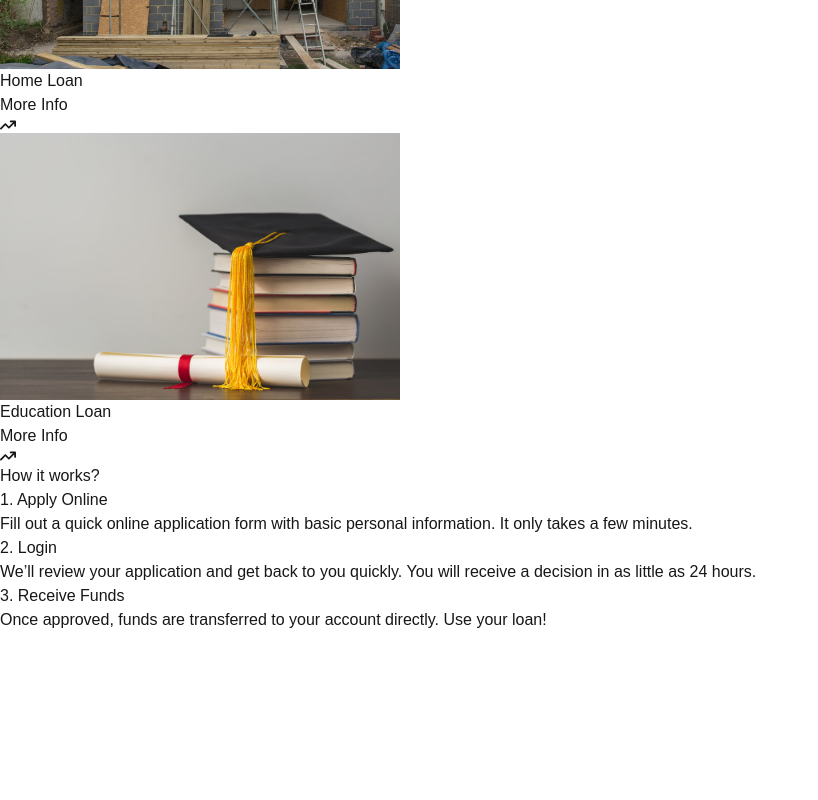
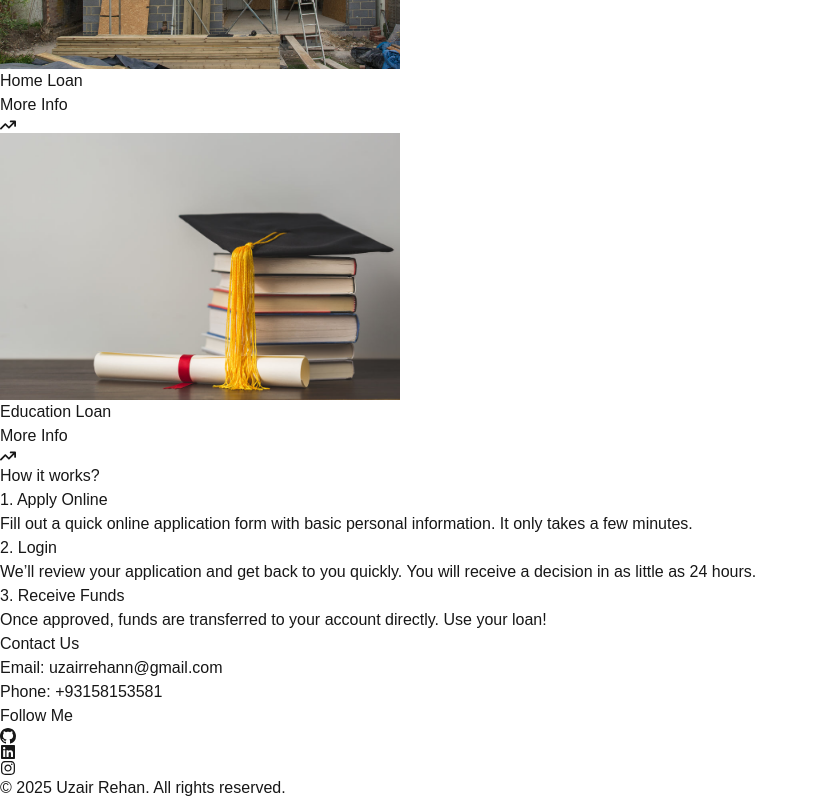
Before and after one commit to uzairrehan/islamic-qarz, a Next.js app in the folder client/: page / in a window 1280 px wide. Shown: the part 1212-2012 px from the top of the page, without its empty margins (0-818 px from the left). Before the commit the page ends 1844 px from the top, so only its background shows below. Built offline with nearby package versions, Linux system fonts and the light colour scheme.

Commit message:
footer completed

```diff
--- a/client/src/app/page.tsx
+++ b/client/src/app/page.tsx
@@ -2,6 +2,7 @@ import Navbar from "@/components/Navbar";
 import Hero from "@/components/Hero";
 import AllCards from "@/components/AllCards";
 import HowWorks from "@/components/HowWorks";
+import Footer from "@/components/Footer";
 
 export default function Home() {
   return (
@@ -10,6 +11,7 @@ export default function Home() {
       <Hero />
       <AllCards/>
       <HowWorks/>
+      <Footer/>
     </>
   );
 }
--- /dev/null
+++ b/client/src/components/Footer.tsx
@@ -0,0 +1,45 @@
+import Link from 'next/link';
+import React from 'react';
+import { BsGithub } from 'react-icons/bs';
+import { FaLinkedin, FaInstagram } from 'react-icons/fa';
+
+function Footer() {
+  return (
+    <footer className="border-t-2 bg-[#000c1b] text-white py-8 mt-28">
+      <div className="max-w-screen-xl mx-auto px-4">
+        <div className="flex flex-col sm:flex-row justify-between gap-8  ">
+          {/* Contact Section */}
+          <div className="flex-1">
+            <h3 className="text-lg font-semibold mb-4">Contact Us</h3>
+            <a className="text-sm mb-2" href='mailto:uzairrehann@gmail.com' >Email: uzairrehann@gmail.com</a>
+            <br />
+            <a className="text-sm" href='tel:+93158153581'>Phone: +93158153581</a>
+          </div>
+
+          {/* Social Media Section */}
+          <div className="flex-1">
+            <h3 className="text-lg font-semibold mb-4">Follow Me</h3>
+            <div className="flex space-x-4">
+              <Link href="https://github.com/uzairrehan" target='_blank' className="text-xl hover:text-gray-400">
+                <BsGithub />
+              </Link>
+              <Link href="https://linkedin.com/in/uzairrehan" target='_blank' className="text-xl hover:text-gray-400">
+                <FaLinkedin />
+              </Link>
+              <Link href="https://instagram.com/uzairrehann" target='_blank' className="text-xl hover:text-gray-400">
+                <FaInstagram />
+              </Link>
+            </div>
+          </div>
+        </div>
+
+        {/* Copyright */}
+        <div className="mt-8 text-center text-sm text-gray-400">
+          <p>&copy; 2025 Uzair Rehan. All rights reserved.</p>
+        </div>
+      </div>
+    </footer>
+  );
+}
+
+export default Footer;
--- a/client/src/components/HowWorks.tsx
+++ b/client/src/components/HowWorks.tsx
@@ -8,7 +8,7 @@ function HowWorks() {
             </h1>
 
             <ol className='p-4 flex w-full justify-center items-center gap-5 flex-wrap'>
-                <li className='flex flex-col items-center justify-center mb-6 border-2 rounded-lg h-44 w-[500px] p-6'>
+                <li className='flex flex-col items-center justify-center mb-6 border-2 rounded-lg h-44 w-[500px] p-6 bg-[#000c1b]' >
                     <h3 className='text-xl font-semibold mb-2  text-left w-full '>
                         1. Apply Online
                     </h3>
@@ -16,7 +16,7 @@ function HowWorks() {
                         Fill out a quick online application form with basic personal information. It only takes a few minutes.
                     </p>
                 </li>
-                <li className='flex flex-col items-center justify-center mb-6 border-2 rounded-lg h-44 w-[500px] p-6'>
+                <li className='flex flex-col items-center justify-center mb-6 border-2 rounded-lg h-44 w-[500px] p-6 bg-[#000c1b]'>
                     <h3 className='text-xl font-semibold mb-2  text-left w-full '>
                         2. Login
                     </h3>
@@ -24,7 +24,7 @@ function HowWorks() {
                         We’ll review your application and get back to you quickly. You will receive a decision in as little as 24 hours.
                     </p>
                 </li>
-                <li className='flex flex-col items-center justify-center mb-6 border-2 rounded-lg h-44 w-[500px] p-6'>
+                <li className='flex flex-col items-center justify-center mb-6 border-2 rounded-lg h-44 w-[500px] p-6 bg-[#000c1b]'>
                     <h3 className='text-xl font-semibold mb-2  text-left w-full '>
                         3. Receive Funds
                     </h3>
```
